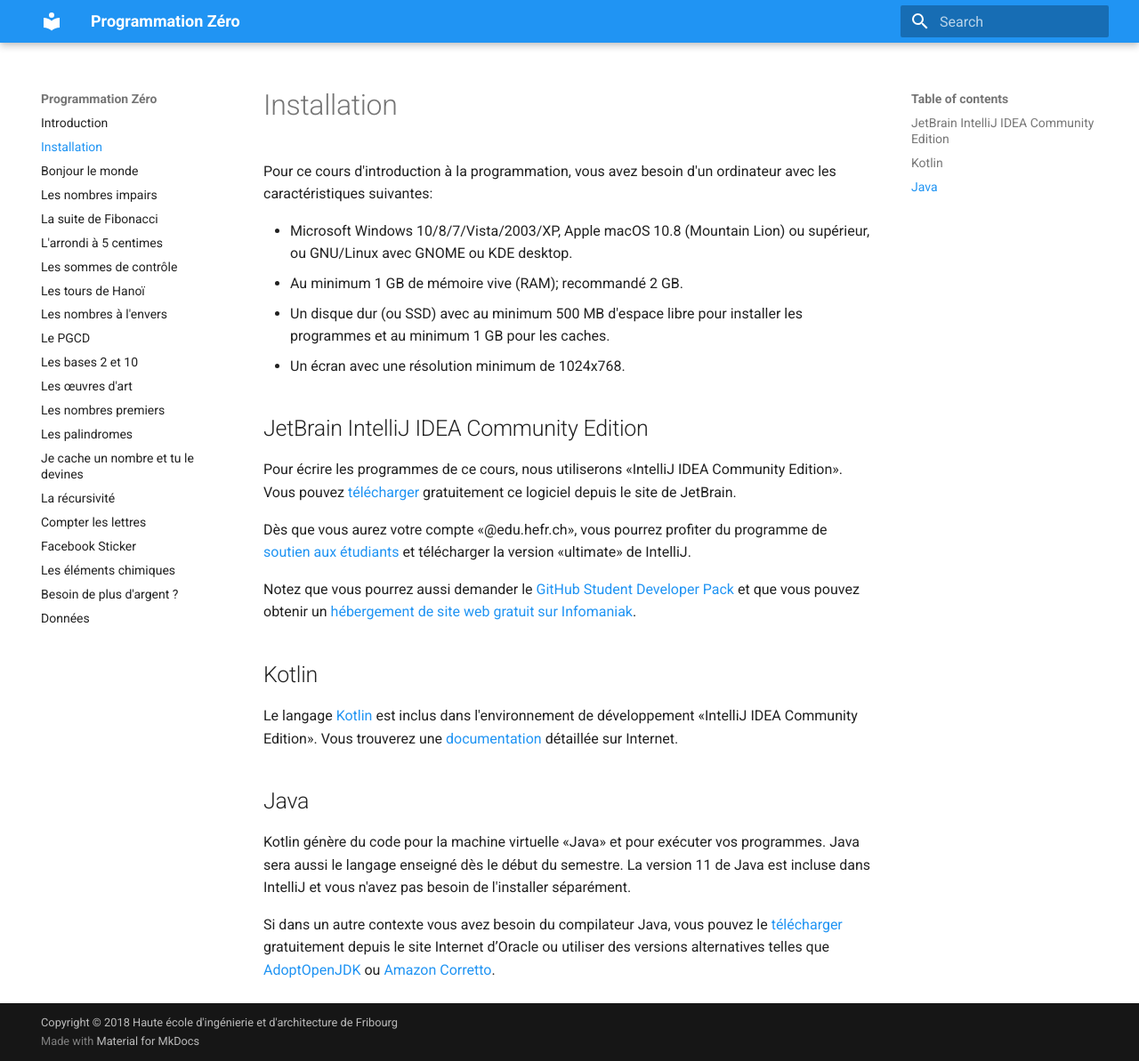
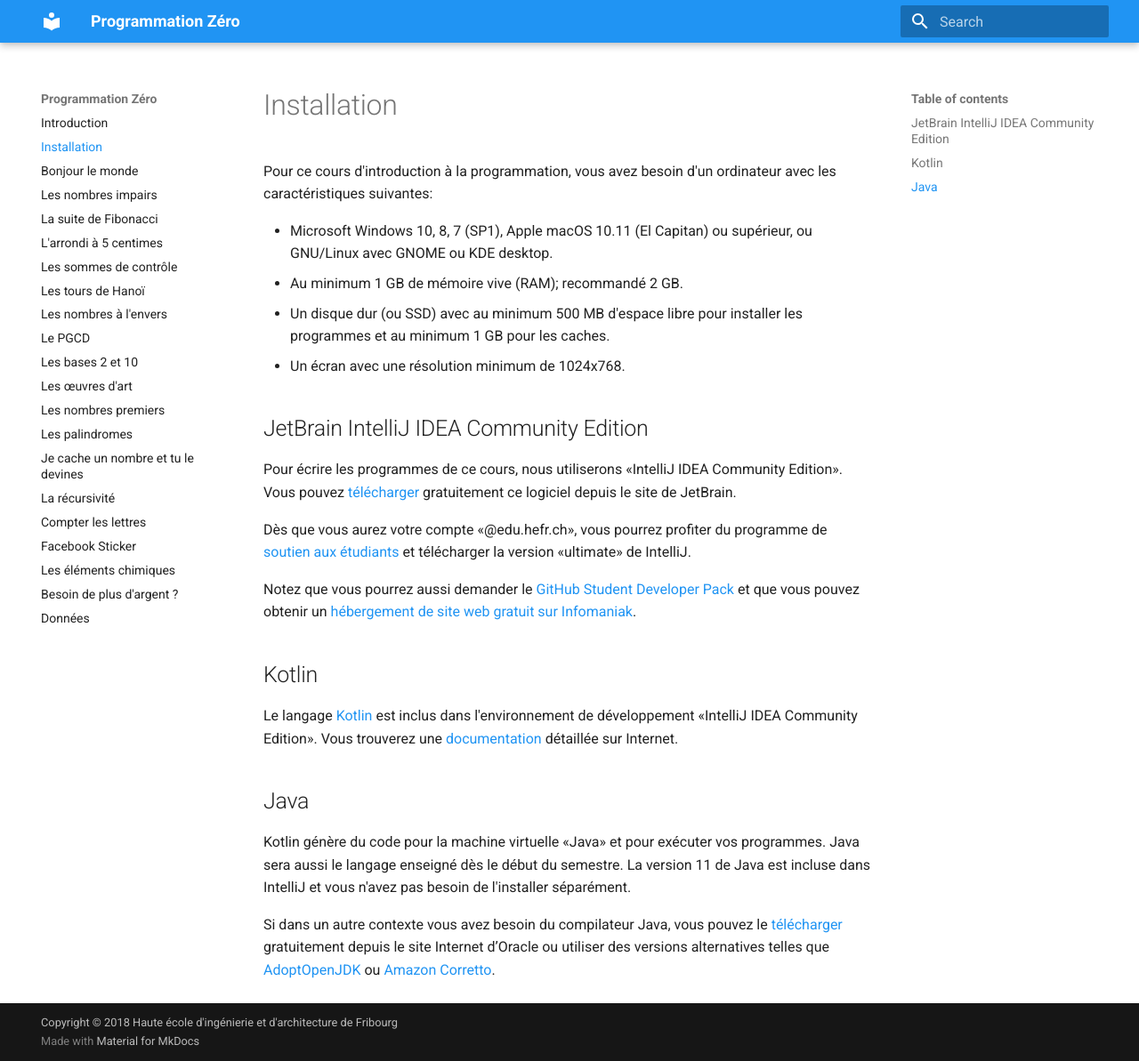
Before and after one commit to heia-fr/programmation-zero, an MkDocs documentation site: the page built from docs/install.md, in a window 1280 px wide and 1193 px high. Shown: the whole window at 89% size. Built offline with MkDocs 1.6.1 and Material for MkDocs 9.7.7, drawn with Linux system fonts in a browser that asks for light colours.

Commit message:
fix: update requirements

```diff
--- a/docs/install.md
+++ b/docs/install.md
@@ -3,7 +3,7 @@
 Pour ce cours d'introduction à la programmation, vous avez besoin d'un
 ordinateur avec les caractéristiques suivantes:
 
-- Microsoft Windows 10/8/7/Vista/2003/XP, Apple macOS 10.8 (Mountain Lion) ou
+- Microsoft Windows 10, 8, 7 (SP1), Apple macOS 10.11 (El Capitan) ou
   supérieur, ou GNU/Linux avec GNOME ou KDE desktop.
 - Au minimum 1 GB de mémoire vive (RAM); recommandé 2 GB.
 - Un disque dur (ou SSD) avec au minimum 500 MB d'espace libre pour installer
```
